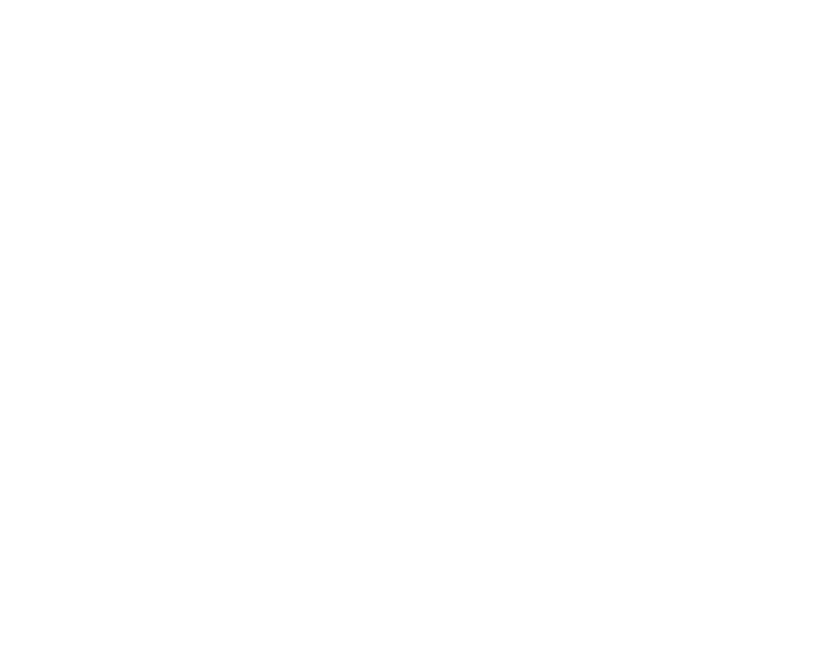
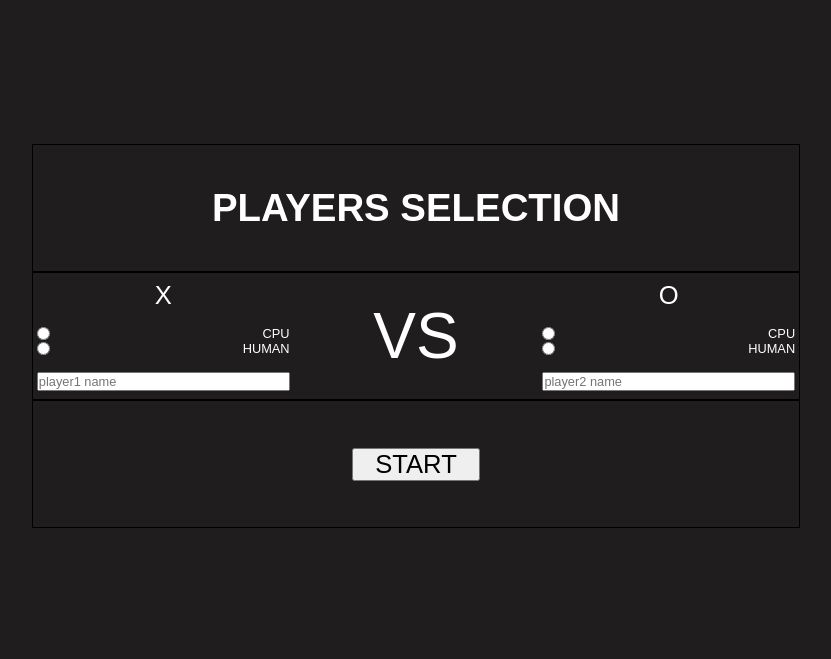
Before and after one commit to valdidev/tic-tac-toe-game, a plain HTML site: page pages/select-players.html in a window 1280 px wide. Shown: the whole page, without its empty margins (224-1055 px from the left). Drawn offline with Linux system fonts and the light colour scheme.

Commit message:
select-players.html completed

```diff
--- a/css/700-game-board.css
+++ b/css/max-width-700.css
@@ -1,7 +1,7 @@
 body {
     background-color: goldenrod;
 }
-
+/* GAME BOARD PAGE width < 700px */
 .wrap-board-stats {
     flex-direction: column-reverse;
 }
@@ -28,3 +28,5 @@ body {
 .wrap-buttons {
     width: 34.5vw;
 }
+
+/* SELECT PLAYERS PAGE width < 700px */
--- a/css/styles.css
+++ b/css/styles.css
@@ -159,6 +159,122 @@ body {
     background-color: rgba(173, 157, 157, 0.036);
 }
 
+/* SELECT PLAYERS PAGE */
+.container-select-players {
+    display: flex;
+    flex-direction: column;
+    width: 60vw;
+    height: 40vw;
+
+    color: #fff;
+    font-size: 1vw;
+}
+
+.select-players-header,
+.select-player1-vs-player2,
+.select-players-start {
+    height: 10vw;
+}
+
+.select-players-header {
+    display: flex;
+    justify-content: center;
+    align-items: center;
+
+    border: .1vw solid black;
+    font-size: 1.5em;
+}
+
+.select-player1-vs-player2 {
+    display: flex;
+    flex-direction: row;
+    justify-content: center;
+    align-items: center;
+    width: 100%;
+
+    border: .1vw solid black;
+}
+
+.select-player1,
+.select-player-vs,
+.select-player2 {
+    display: flex;
+    flex-direction: column;
+    align-items: center;
+
+    width: 33%;
+    height: 100%;
+}
+
+.select-player1,
+.select-player2 {
+    justify-content: space-around;
+}
+
+.player1-header,
+.player1-cpu-human,
+.player1-input-name,
+.player2-header,
+.player2-cpu-human,
+.player2-input-name {
+    width: 100%;
+}
+
+.select-player-vs {
+    display: flex;
+    justify-content: center;
+
+    font-size: 5em;
+}
+
+.player1-header,
+.player2-header {
+    text-align: center;
+}
+
+.player1-header-text,
+.player2-header-text {
+    font-size: 2em;
+    /* font-family: fantasy; */
+}
+
+.player1-cpu-human,
+.player2-cpu-human {
+    display: flex;
+    flex-direction: column;
+}
+
+.player1-cpu-radio-label,
+.player1-human-radio-label,
+.player2-cpu-radio-label,
+.player2-human-radio-label {
+    display: flex;
+    justify-content: space-between;
+}
+
+input[type="text"]{
+    width: 100%;
+    font-size: 1em;
+}
+
+/* input[type="radio"]{
+    width: 2em;
+} */
+
+.select-players-start {
+    display: flex;
+    justify-content: center;
+    align-items: center;
+    width: 100%;
+    border: .1vw solid black;
+}
+
+.btn-start {
+    width: 10vw;
+    font-size: 2em;
+    cursor: pointer;
+}
+
 /* WINNER PAGE */
 
 .glitch-player-name {
--- a/pages/select-players.html
+++ b/pages/select-players.html
@@ -1,12 +1,77 @@
 <!DOCTYPE html>
 <html lang="en">
+
 <head>
     <meta charset="UTF-8">
     <meta http-equiv="X-UA-Compatible" content="IE=edge">
     <meta name="viewport" content="width=device-width, initial-scale=1.0">
     <title>Tic Tac Toe</title>
+    <!-- CSS -->
+    <link rel="stylesheet" href="../css/styles.css">
+    <!-- CSS screen smaller than 700px -->
+    <link rel="stylesheet" media="screen and (max-width:700px)" href="../css/max-width-700.css">
 </head>
+
 <body>
+    <div class="container">
+        <div class="container-select-players">
+            <div class="select-players-header">
+                <h1>PLAYERS SELECTION</h1>
+            </div>
+            <div class="select-player1-vs-player2">
+                <div class="select-player1">
+                    <div class="player1-header">
+                        <span class="player1-header-text">
+                            X
+                        </span>
+                    </div>
+                    <div class="player1-cpu-human">
+                        <div class="player1-cpu-radio-label">
+                            <input type="radio" name="player1-cpu">
+                            <label for="player1-cpu">CPU</label>
+                        </div>
+                        <div class="player1-human-radio-label">
+                            <input type="radio" name="player1-human">
+                            <label for="player1-human">HUMAN</label>
+                        </div>
+                    </div>
+                    <div class="player1-input-name">
+                        <input type="text" placeholder="player1 name">
+                    </div>
+                </div>
+                <div class="select-player-vs">
+                    <span class="vs-text">
+                        VS
+                    </span>
+                </div>
+                <div class="select-player2">
+                    <div class="player2-header">
+                        <span class="player2-header-text">
+                            O
+                        </span>
+                    </div>
+                    <div class="player2-cpu-human">
+                        <div class="player2-cpu-radio-label">
+                            <input type="radio" name="player2-cpu">
+                            <label for="player2-cpu">CPU</label>
+                        </div>
+                        <div class="player2-human-radio-label">
+                            <input type="radio" name="player2-human">
+                            <label for="player2-human">HUMAN</label>
+                        </div>
+                    </div>
+                    <div class="player2-input-name">
+                        <input type="text" placeholder="player2 name">
+                    </div>
+                </div>
+            </div>
+            <div class="select-players-start">
+                <button class="btn-start">
+                    START
+                </button>
+            </div>
+        </div>
+    </div>
+</body>
 
-</body>
 </html>
```
Also changed, not shown: pages/game-board.html (+1 -1 lines).
